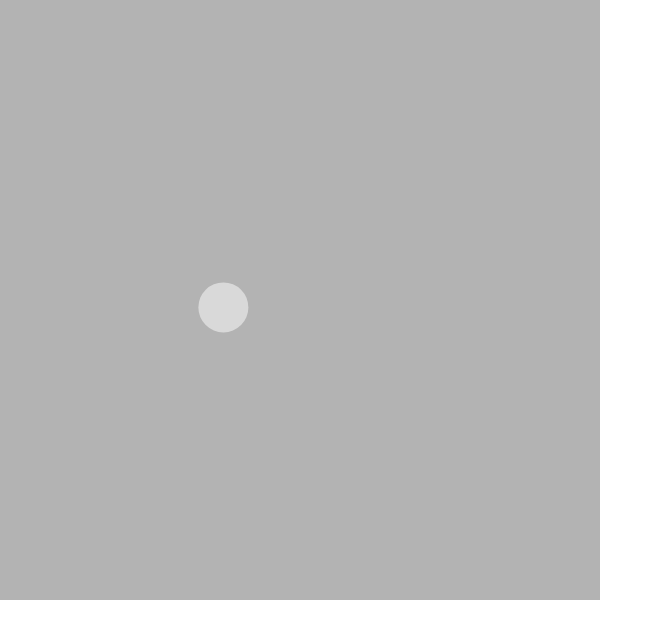
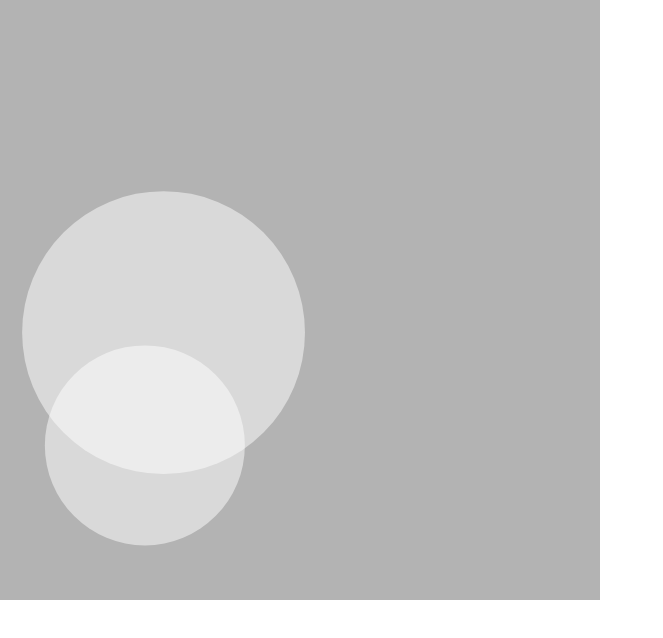
Before and after one commit to laurismelderis/physics-js, a plain HTML site: page index.html in a window 1280 px wide. Shown: the whole page, without its empty margins (0-663 px from the left). Drawn offline with Linux system fonts and the light colour scheme.

Commit message:
Add mass

```diff
--- a/core/phyisicalObject.js
+++ b/core/phyisicalObject.js
@@ -1,10 +1,13 @@
 class PhysicalObject {
-    constructor(vel, acc) {
+    constructor(vel, acc, mass) {
         this.vel = new Vector(vel.x, vel.y)
         this.acc = new Vector(acc.x, acc.y)
+        this.mass = mass
     }
 
     applyForce(force) {
-        this.acc.add(force.x, force.y)
+        let f = new Vector(force.x, force.y)
+        f.div(this.mass)
+        this.acc.add(f.x, f.y)
     }
 }
--- a/index.html
+++ b/index.html
@@ -12,7 +12,7 @@
 <script src="./core/randomVector.js"></script>
 <script src="./core/phyisicalObject.js"></script>
 <script src="./core/index.js"></script>
-<script src="./src/walker.js"></script>
+<script src="./src/ball.js"></script>
 <script src="./src/main.js"></script>
 
 <script src="./core/runner.js"></script>
--- a/src/walker.js
+++ b/src/ball.js
@@ -1,8 +1,11 @@
-class Walker extends PhysicalObject {
-    constructor(x, y) {
-        super(new RandomVector(1, 3), new Vector())
+class Ball extends PhysicalObject {
+    constructor(x, y, m) {
+        const vel = new Vector()
+        const acc = new Vector()
+        const mass = m
+        super(vel, acc, mass)
         this.pos = new Vector(x, y)
-        this.r = 25
+        this.r = Math.sqrt(mass) * 10
     }
 
     edges() {
--- a/src/main.js
+++ b/src/main.js
@@ -1,4 +1,5 @@
-let walker = new Walker(width / 2, height / 2)
+let ball1 = new Ball(width / 2 - 200, height / 2, 100)
+let ball2 = new Ball(width / 2 - 200, height / 2, 200)
 
 const gravity = new Vector(0, 0.2)
 const wind = new Vector(0.1, 0)
@@ -10,9 +11,23 @@ function setup() {
 function draw() {
     background('rgba(255, 255, 255, 0)')
 
-    walker.applyForce(gravity)
-    // walker.applyForce(wind)
-    walker.update()
-    walker.edges()
-    walker.show()
+    let weight1 = Vector.mult(gravity, {x: ball1.mass, y: ball1.mass})
+    let weight2 = Vector.mult(gravity, {x: ball2.mass, y: ball2.mass})
+
+    ball1.applyForce(weight1)
+    ball2.applyForce(weight2)
+
+    ball1.applyForce(wind)
+    ball2.applyForce(wind)
+
+
+    ball1.update()
+    ball2.update()
+
+    ball1.edges()
+    ball2.edges()
+
+    ball1.show()
+    ball2.show()
+
 }
```
